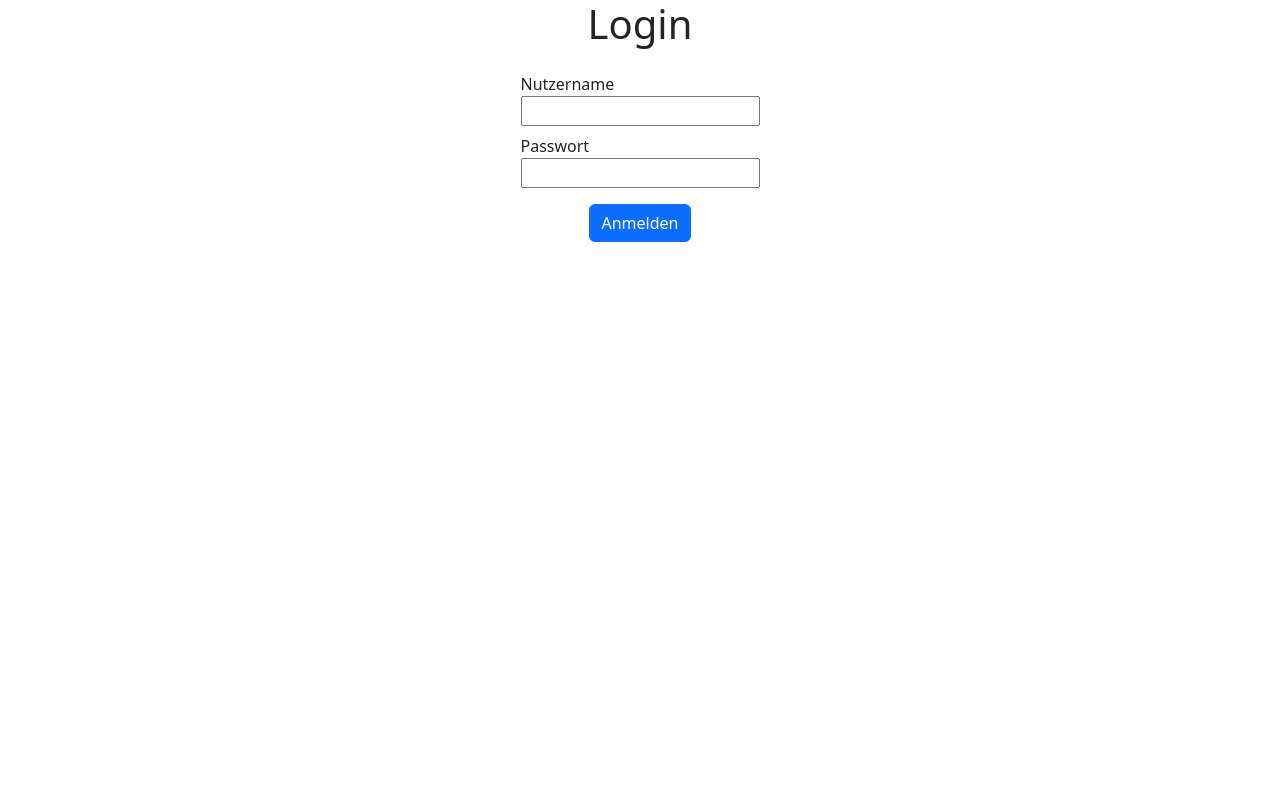
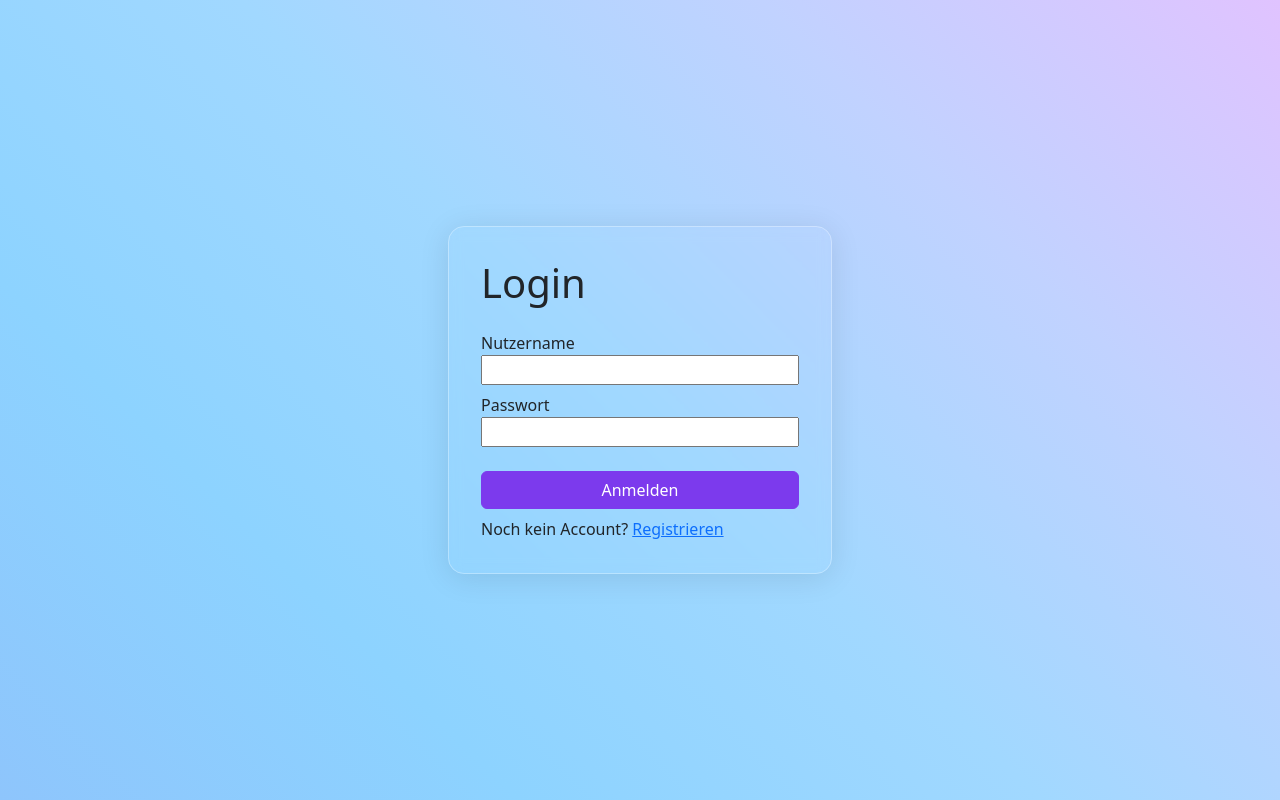
Before and after one commit to sophieHerstein/ChatApp, an Angular app in the folder Frontend/: page /login in a window 1280 px wide. Built offline with nearby package versions, Linux system fonts and the light colour scheme.

Commit message:
styled login screen

```diff
--- a/Frontend/src/app/pages/login-screen/login-screen.component.html
+++ b/Frontend/src/app/pages/login-screen/login-screen.component.html
@@ -1,12 +1,15 @@
-<div class="container d-flex flex-column align-items-center">
+<div class="background d-flex flex-column align-items-center justify-content-center">
+  <div class="card">
     <h1>Login</h1>
     <div class="d-flex flex-column mt-3 mb-2">
       <label for="nutzername">Nutzername</label>
       <input id="nutzername" type="text" [(ngModel)]="username" />
     </div>
-  <div class="d-flex flex-column mb-3">
+    <div class="d-flex flex-column mb-4">
       <label for="passwort">Passwort</label>
       <input id="passwort" type="password" [(ngModel)]="password" />
     </div>
-  <button class="btn btn-primary" [routerLink]="'/' + EAppPaths.Contacts">Anmelden</button>
+    <button class="btn btn-primary mb-2" [routerLink]="'/' + EAppPaths.Contacts">Anmelden</button>
+    <span>Noch kein Account? <a [routerLink]="'/' + EAppPaths.Register">Registrieren</a></span>
   </div>
+</div>
--- a/Frontend/src/app/pages/login-screen/login-screen.component.scss
+++ b/Frontend/src/app/pages/login-screen/login-screen.component.scss
@@ -0,0 +1,18 @@
+app-login-screen {
+
+  .background {
+    background: linear-gradient(45deg, #8ec5fc 0.000%, #8dd3ff 25.000%, #a1d8ff 50.000%, #c1d2ff 75.000%, #e0c3ff 100.000%);
+    height: 100vh;
+  }
+
+  .card {
+    padding: 32px;
+    width: 30vw;
+    background: rgba(255, 255, 255, 0);
+    border-radius: 16px;
+    box-shadow: 0 4px 30px rgba(0, 0, 0, 0.1);
+    backdrop-filter: blur(6.5px);
+    -webkit-backdrop-filter: blur(6.5px);
+    border: 1px solid rgba(255, 255, 255, 0.32);
+  }
+}
--- a/Frontend/src/styles.scss
+++ b/Frontend/src/styles.scss
@@ -1 +1,14 @@
-@import 'bootstrap/scss/bootstrap.scss';
+@use "bootstrap/scss/bootstrap" with (
+
+  $theme-colors: (
+    "primary":   #7C3AED,
+    "secondary": #64748B,
+    "success":   #22C55E,
+    "info":      #06B6D4,
+    "warning":   #F59E0B,
+    "danger":    #EF4444,
+    "light":     #F8FAFC,
+    "dark":      #0F172A,
+  )
+
+);
```
Lines whose indentation alone changed are shown as unchanged.
